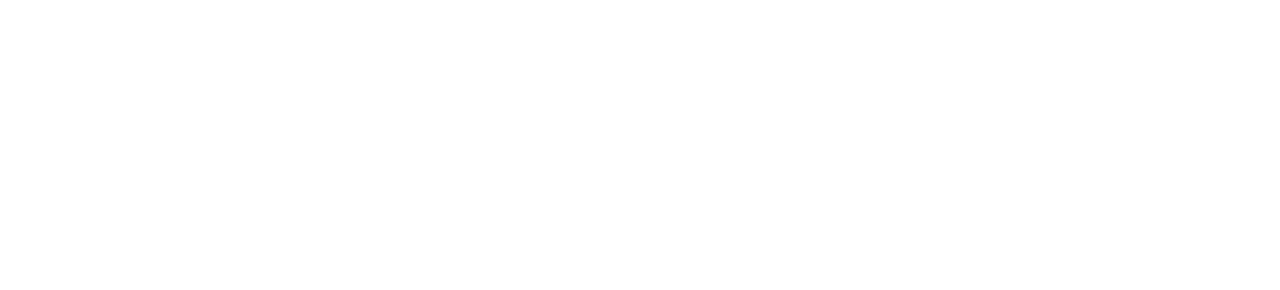
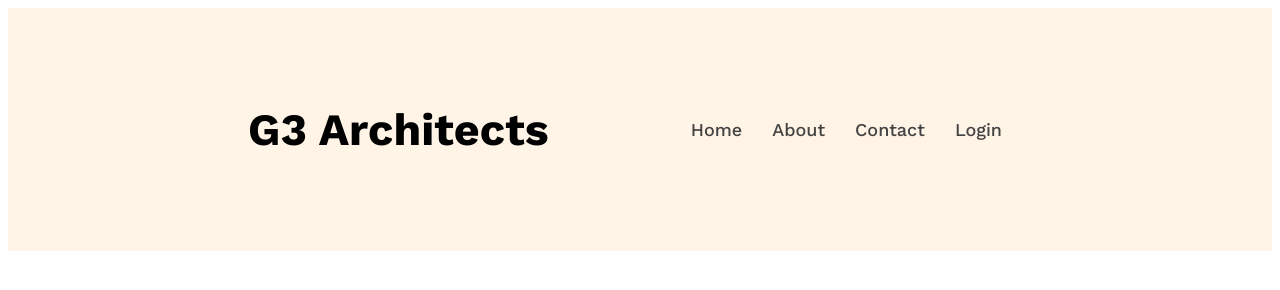
Before and after one commit to shakurShirajul/responsive-web-design, a plain HTML site: page index.html in a window 1280 px wide. Drawn offline with nearby package versions, Linux system fonts and the light colour scheme; files that its build step writes are made by us from their sources.

Commit message:
nav complete

```diff
--- a/index.html
+++ b/index.html
@@ -3,10 +3,26 @@
 <head>
     <meta charset="UTF-8">
     <meta name="viewport" content="width=device-width, initial-scale=1.0">
-    <link rel="stylesheet" href="style.css">
+    <link rel="stylesheet" href="styles/style.css">
     <title>G3 Architects</title>
 </head>
 <body>
+    <header>
+        <nav>
+            <h3 class="nav-title">G3 Architects</h3>
+            <Ul>
+                <li><a href="">Home</a></li>
+                <li><a href="">About</a></li>
+                <li><a href="">Contact</a></li>
+                <li><a href="">Login</a></li>
+            </Ul>
+        </nav>
+    </header>
+    <main>
 
+    </main>
+    <footer>
+
+    </footer>
 </body>
 </html>
--- a/styles/style.css
+++ b/styles/style.css
@@ -0,0 +1,36 @@
+/* Work Sans */
+@import url('https://fonts.googleapis.com/css2?family=Work+Sans:ital,wght@0,100;0,200;0,300;0,400;0,500;0,600;0,700;0,800;0,900;1,100;1,200;1,300;1,400;1,500;1,600;1,700;1,800;1,900&display=swap');
+
+/* Share Styles */
+* {
+    font-family: 'Work Sans', sans-serif;
+}
+
+header {
+    background: rgba(255, 144, 14, 0.10);
+    padding: 50px 240px;
+}
+
+nav {
+    display: flex;
+    justify-content: space-between;
+    align-items: center;
+}
+.nav-title{
+    font-size: 2.8rem; /* Root er font size 16 tahole 3*16 = 48px */
+    font-weight: 700;
+}
+nav>ul {
+    display: flex;
+}
+
+nav ul li {
+    list-style: none;
+}
+nav ul li a{
+    text-decoration: none;
+    margin-right: 30px;
+    color: #424242;
+    font-size: 18px;
+    font-weight: 500;
+}
```
